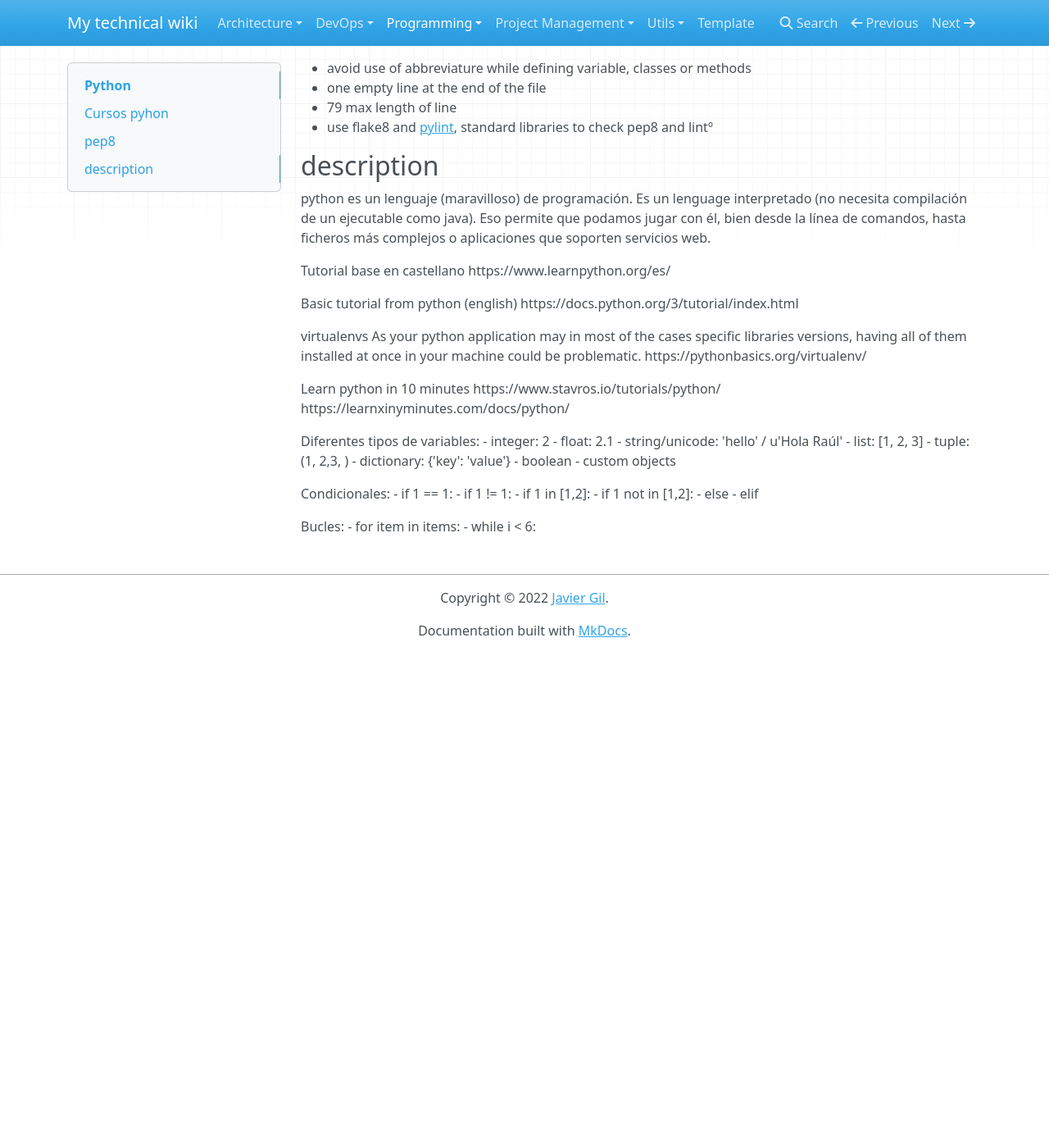
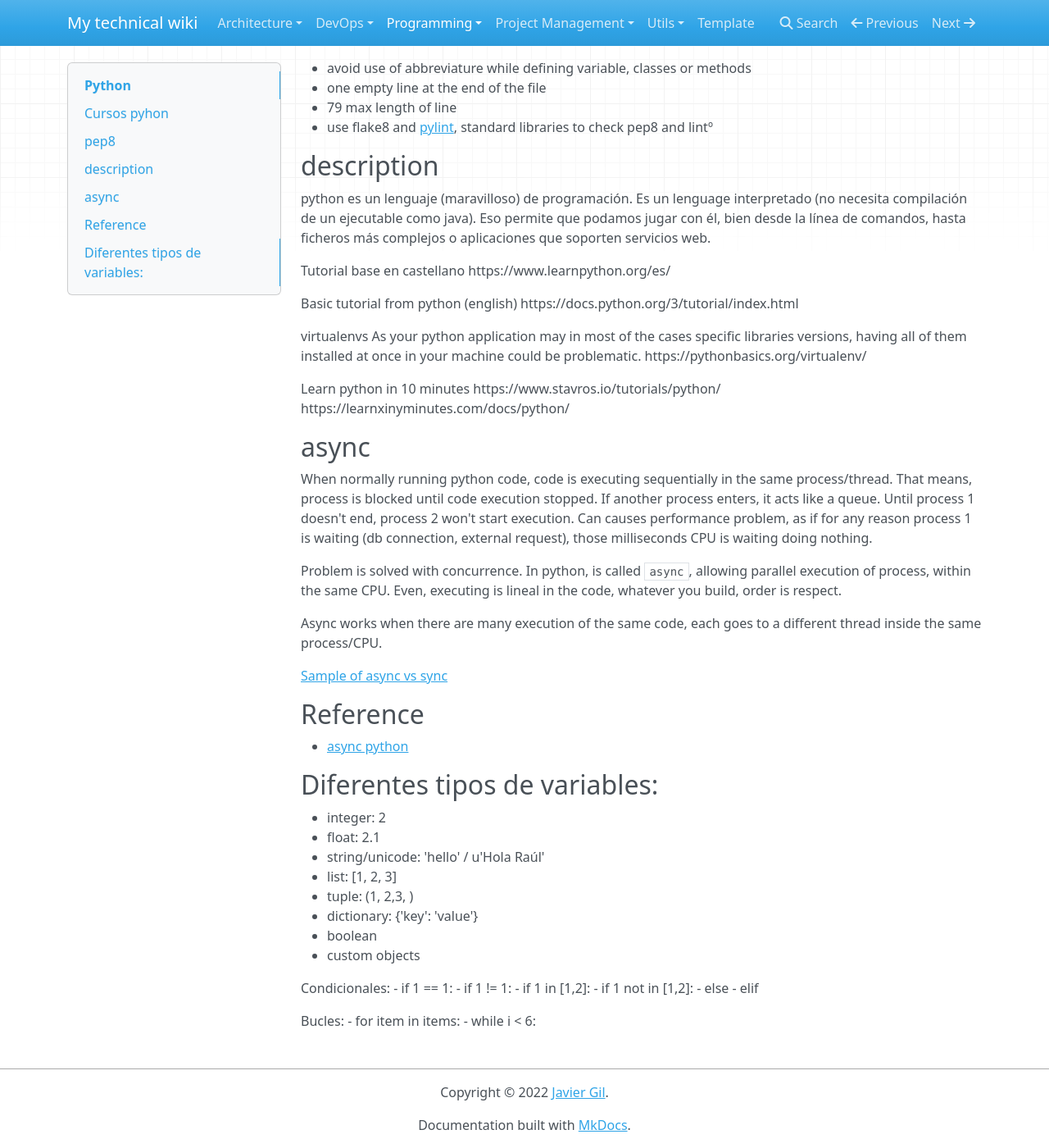
Before and after one commit to McLargo/mkdown-docs, an MkDocs documentation site: the page built from docs/programming/python.md, in a window 1280 px wide and 1400 px high, scrolled down 804 px. Shown: the whole window at 82% size. Built offline with MkDocs 1.6.1, drawn with Linux system fonts in a browser that asks for light colours; nearby versions of some CDN libraries; before the commit the page ends 1601 px from its top, so only the background shows below that.

Commit message:
FastAPI, Flask, SQLALchemy and async

```diff
--- a/docs/programming/python.md
+++ b/docs/programming/python.md
@@ -58,8 +58,21 @@ Learn python in 10 minutes
 https://www.stavros.io/tutorials/python/
 https://learnxinyminutes.com/docs/python/
 
+## async
 
-Diferentes tipos de variables:
+When normally running python code, code is executing sequentially in the same process/thread. That means, process is blocked until code execution stopped. If another process enters, it acts like a queue. Until process 1 doesn't end, process 2 won't start execution. Can causes performance problem, as if for any reason process 1 is waiting (db connection, external request), those milliseconds CPU is waiting doing nothing.
+
+Problem is solved with concurrence. In python, is called `async`, allowing parallel execution of process, within the same CPU. Even, executing is lineal in the code, whatever you build, order is respect.
+
+Async works when there are many execution of the same code, each goes to a different thread inside the same process/CPU.
+
+[Sample of async vs sync](https://realpython.com/async-io-python/#the-asyncio-package-and-asyncawait)
+
+## Reference
+
+- [async python](https://realpython.com/async-io-python/)
+
+## Diferentes tipos de variables:
 - integer: 2
 - float: 2.1
 - string/unicode: 'hello' / u'Hola Raúl'
--- a/mkdocs.yml
+++ b/mkdocs.yml
@@ -20,9 +20,12 @@ nav:
     - Kubernetes: devops/k8s.md
     - Serverless Computing: devops/serverless.md
   - Programming:
+    - Django: programming/django.md
+    - FastApi: programming/fastapi.md
+    - Flask: programming/flask.md
     - Python: programming/python.md
-    - Django: programming/django.md
     - Open API: programming/openapi.md
+    - SQLAlchemy: programming/sqlalchemy.md
     - Virtualenvs: programming/virtualenvs.md
   - Project Management:
     - C4 Model: project-management/c4-model.md
```
Also changed, not shown: docs/programming/fastapi.md (added, +15 -0 lines), docs/programming/flask.md (added, +11 -0 lines), docs/programming/sqlalchemy.md (added, +13 -0 lines).
